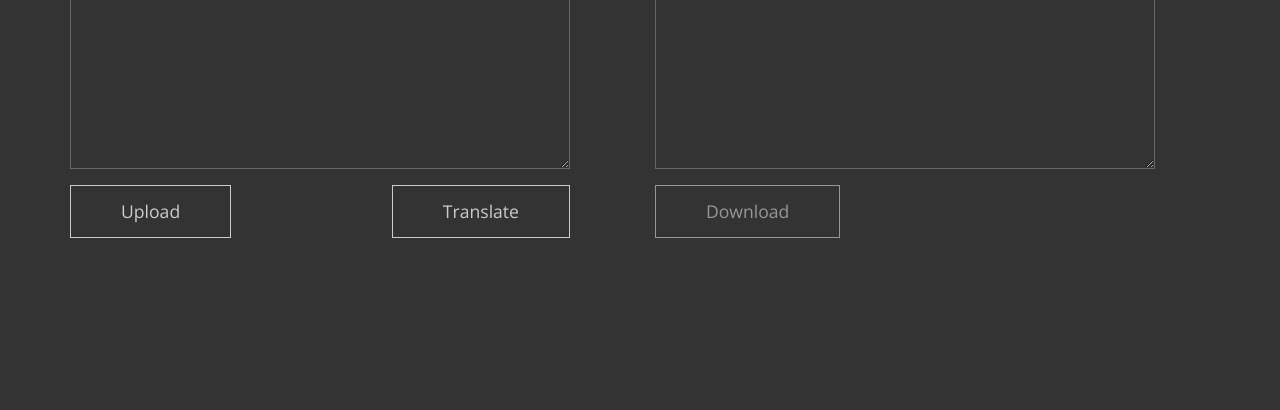
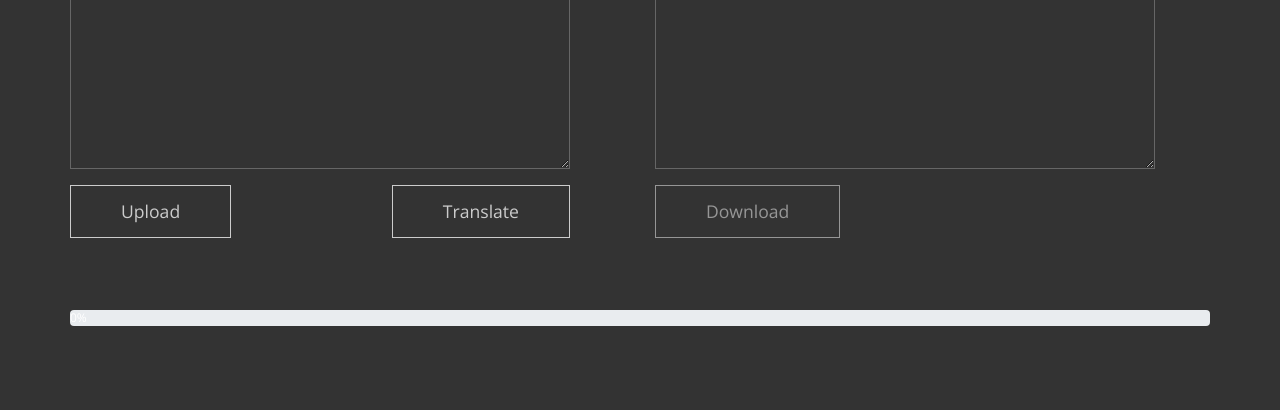
Before and after one commit to istehem/translate-srt, a Flask app: page / in a window 1280 px wide. Shown: the part 287-697 px from the top of the page. Run offline with Flask 2, Linux system fonts and the light colour scheme; some libraries are stand-ins or nearby versions.

Commit message:
started on progressbar in gui

```diff
--- a/srtwebtools/srtwebtools.py
+++ b/srtwebtools/srtwebtools.py
@@ -19,8 +19,9 @@ class SrtWebTools:
         SrtWebTools.app.secret_key = 'super secret key'
         SrtWebTools.app.config['SESSION_TYPE'] = 'filesystem'
         SrtWebTools.app.config['UPLOAD_FOLDER'] = uploaddir
+
+    def run(self):
         SrtWebTools.app.run()
-
 
     @app.route('/uploads/<filename>')
     def uploaded_file(filename):
@@ -67,4 +68,4 @@ class SrtWebTools:
            filename.rsplit('.', 1)[1].lower() in SrtWebTools.ALLOWED_EXTENSIONS
 
 def main():
-    SrtWebTools()
+    SrtWebTools().run()
--- a/srtwebtools/static/js/controller.js
+++ b/srtwebtools/static/js/controller.js
@@ -22,6 +22,9 @@ function translate(){
              type: "POST",
              success: function(data){
                 $("#srt-modified-content").html(data);
+                let progress = $(".progress-bar");
+                progress.css("width", "100%");
+                progress.html("100%");
                 $("#downloadbutton").prop('disabled', false);
             }
         });
--- a/srtwebtools/templates/index.html
+++ b/srtwebtools/templates/index.html
@@ -76,9 +76,15 @@ http://www.templatemo.com/tm-517-timeless
                                     </div>
                                 </form>
                              </div>
-             </div>
+            </div>
+            <div class="row">
+                <div class="col-lg-12">
+                    <div class="progress">
+                         <div class="progress-bar" role="progressbar" style="width: 0%;" aria-valuemin="0" aria-valuemax="100">0%</div>
+                    </div>
+                </div>
+            </div>
         </div>
-
         <footer class="row mt-5 mb-5">
             <div class="col-lg-12">
             </div>
```
